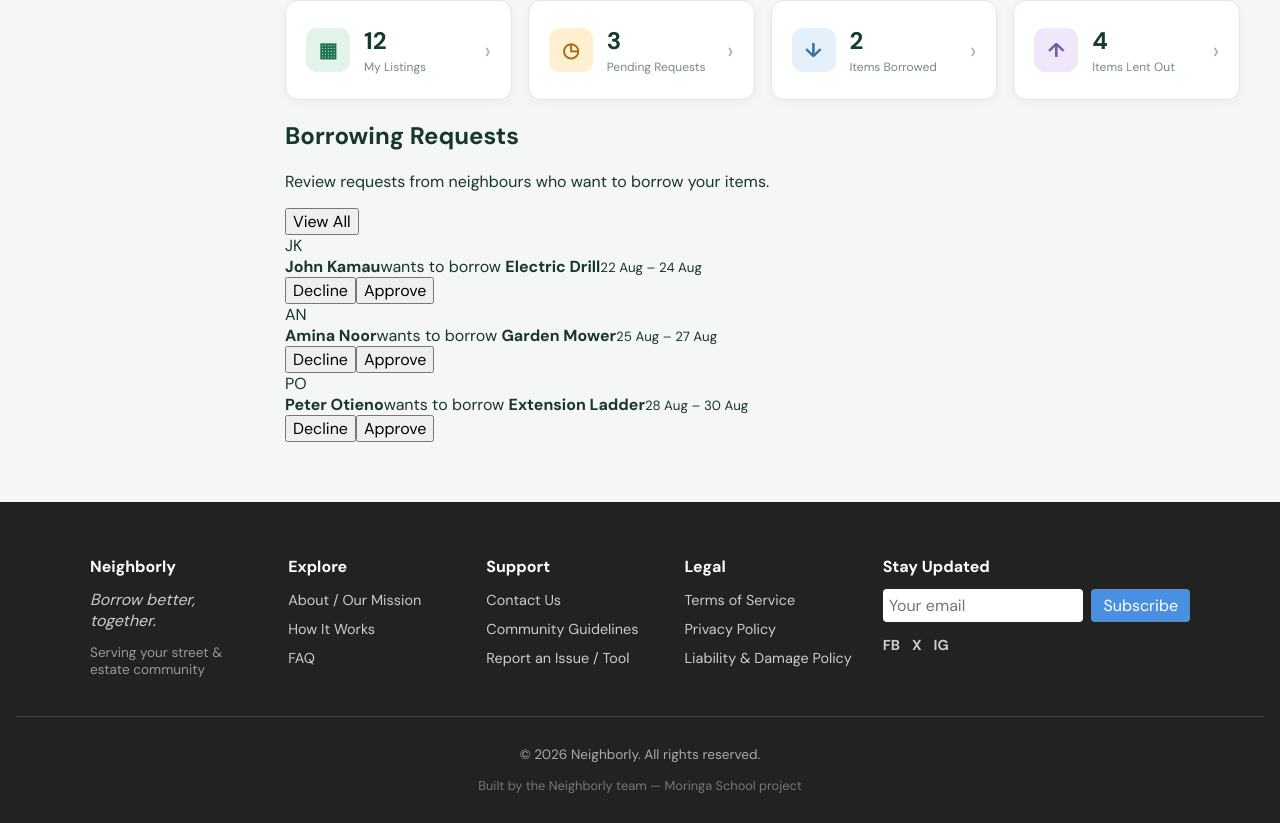
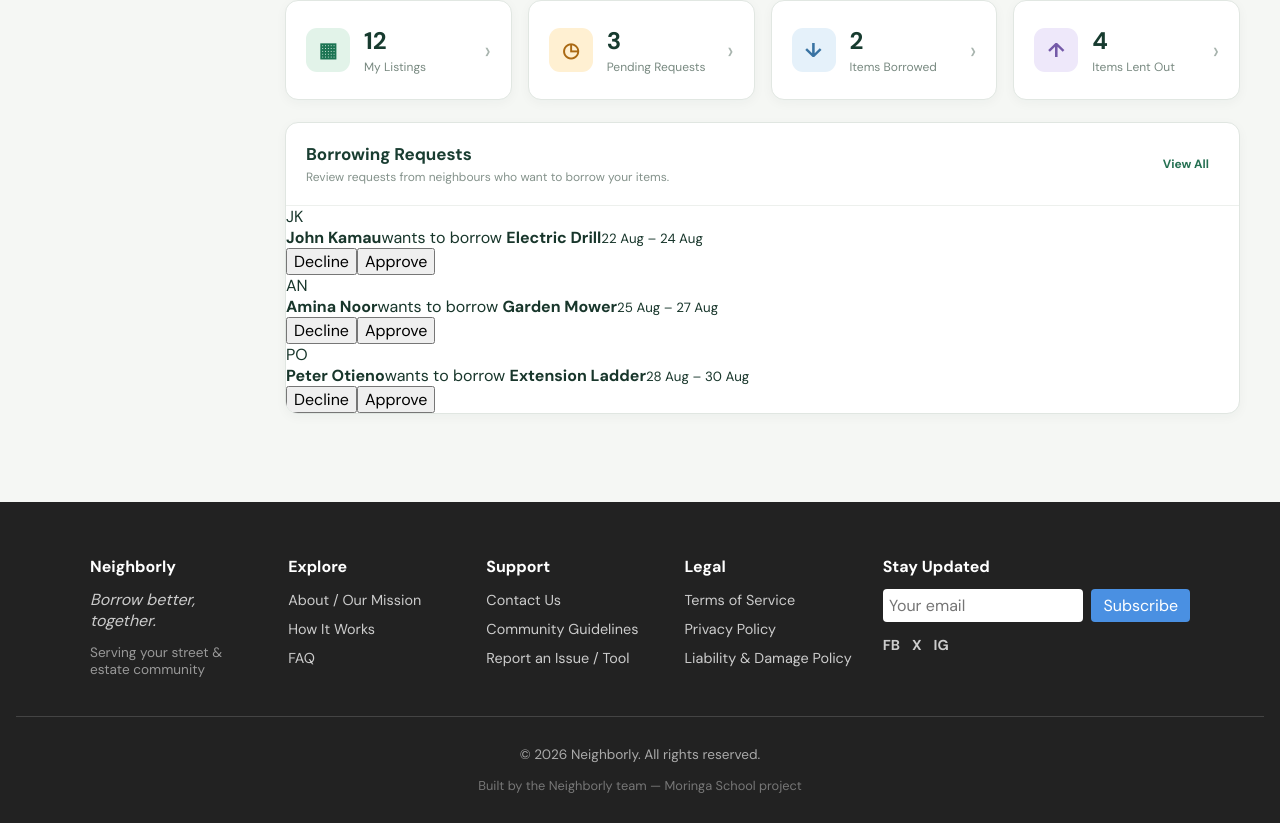
Before and after one commit to wanja-juma/Neighborly-Equipment-Lending-Library, a React (Vite) app in the folder client-side/: page / in a window 1280 px wide. Shown: the part 2420-3243 px from the top of the page. Built offline with nearby package versions, Linux system fonts and the light colour scheme; no server answers.

Commit message:
styles for requests panel added

```diff
--- a/client-side/src/components/Dashboard.css
+++ b/client-side/src/components/Dashboard.css
@@ -436,6 +436,58 @@ button {
   font-size: 24px;
 }
 
+/* Borrowing requests panel */
+
+.requests-panel {
+  margin-top: 22px;
+  overflow: hidden;
+
+  border: 1px solid #e0e6e1;
+  border-radius: 13px;
+
+  background-color: white;
+  box-shadow: 0 3px 12px rgba(23, 60, 39, 0.04);
+}
+
+.panel-heading {
+  display: flex;
+  align-items: center;
+  justify-content: space-between;
+  gap: 20px;
+
+  padding: 20px;
+  border-bottom: 1px solid #edf0ed;
+}
+
+.panel-heading h2 {
+  margin: 0 0 4px;
+  color: #193d31;
+  font-size: 17px;
+}
+
+.panel-heading p {
+  margin: 0;
+  color: #84928b;
+  font-size: 12px;
+}
+
+.view-all-button {
+  flex-shrink: 0;
+  padding: 7px 10px;
+
+  border: none;
+  color: #267153;
+  background-color: transparent;
+
+  font-size: 12px;
+  font-weight: 700;
+}
+
+.view-all-button:hover {
+  color: #174c37;
+  text-decoration: underline;
+}
+
 /* Add item button */
 
 .primary-button {
```
Also changed, not shown: client-side/src/components/Dashboard.jsx (+4 -4 lines).
